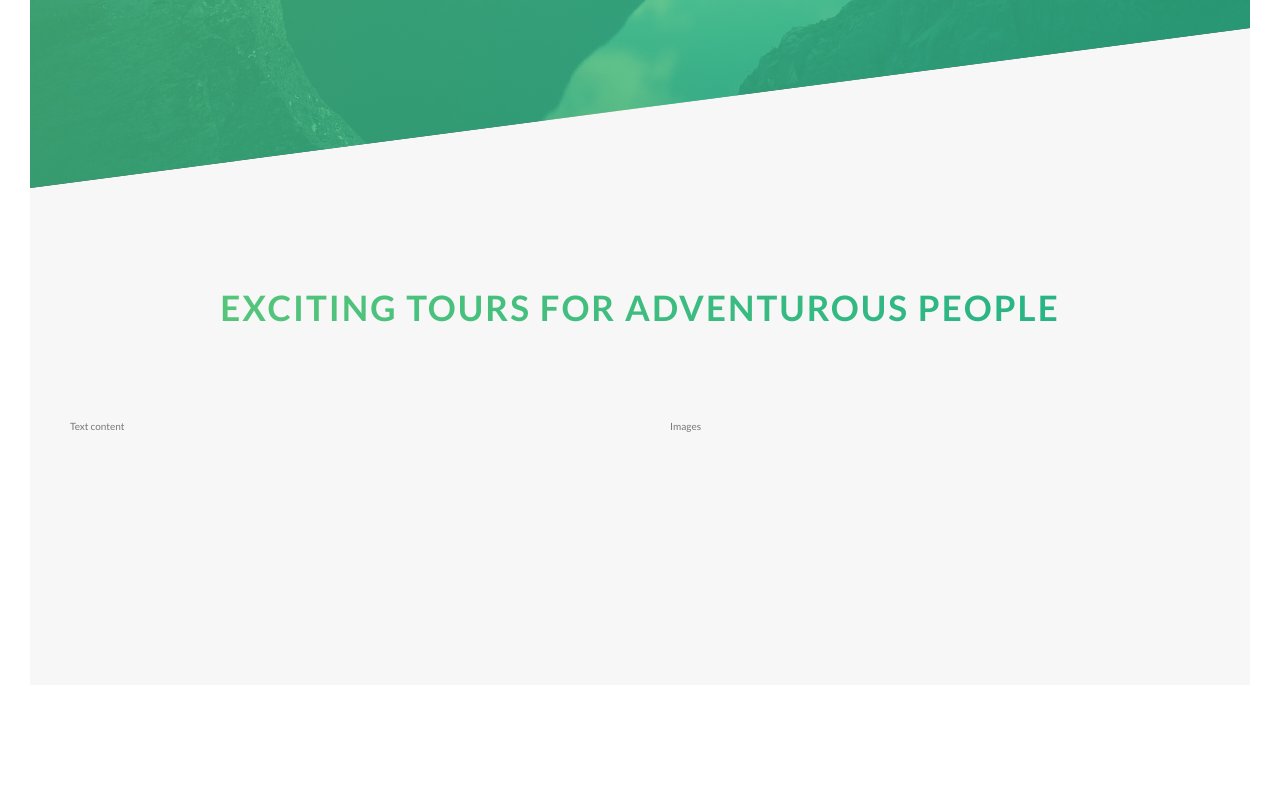
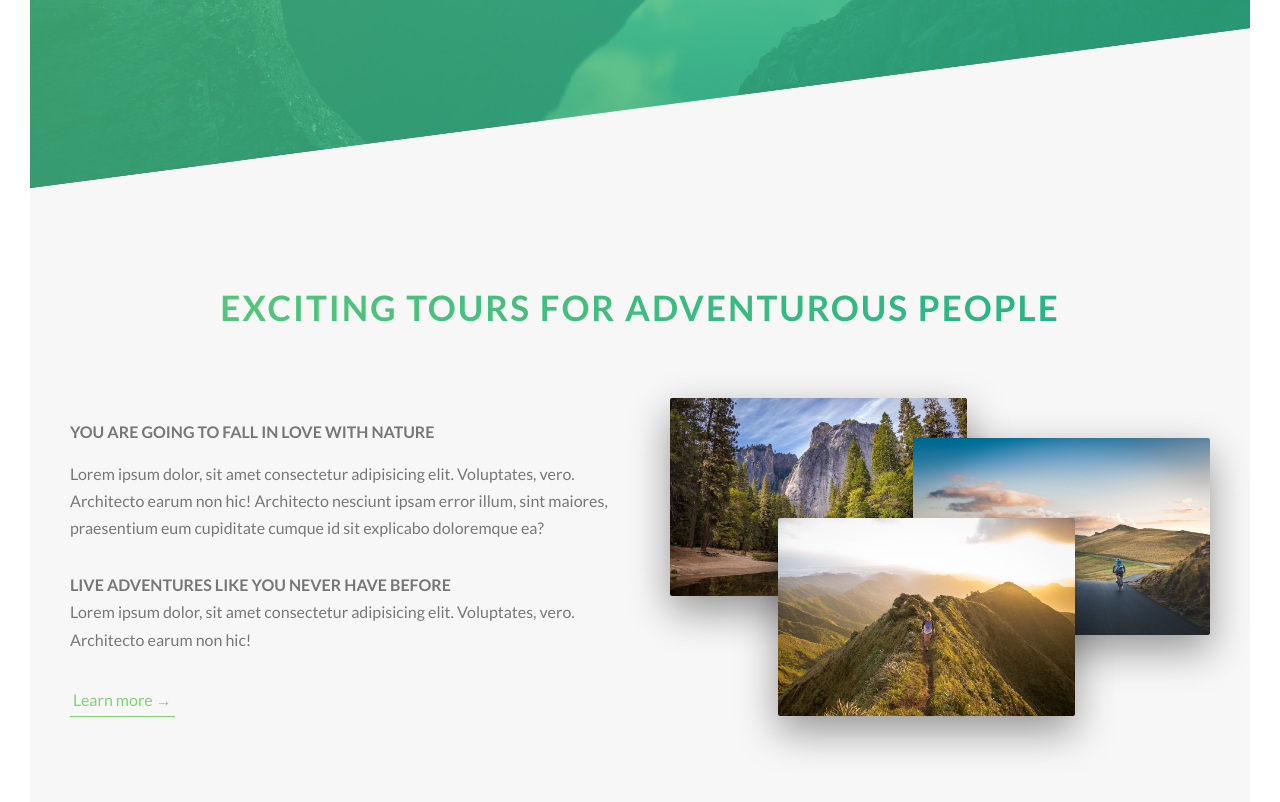
Before and after one commit to Drilonpacarizi/Web-design, a website: page index.html in a window 1280 px wide. Shown: the part 602-1404 px from the top of the page. Before the commit the page ends 1317 px from the top, so only its background shows below. Drawn offline with Linux system fonts and the light colour scheme.

Commit message:
About section

```diff
--- a/index.html
+++ b/index.html
@@ -32,17 +32,28 @@
 
         <main>
             <section class="section-about">
-                <div class="u-center-text u-margin-bottom-8">
+                <div class="u-center-text u-margin-bottom-big">
                         <h2 class="heading-secondary">
                                 Exciting tours for adventurous people
                         </h2>
                 </div>
                 <div class="row">
                     <div class="col-1-of-2">
-                        Text content
+                        <h3 class="heading-tertiary u-margin-bottom-small"> You are going to fall in love with nature</h3>
+                        <p class="paragraph u-margin-bottom-small"> Lorem ipsum dolor, sit amet consectetur adipisicing elit. Voluptates, vero. Architecto earum non hic! Architecto nesciunt ipsam error illum, sint maiores, praesentium eum cupiditate cumque id sit explicabo doloremque ea?</p>
+                        <h3 class="heading-tertiary"> Live adventures like you never have before</h3>
+                        <p class="paragraph"> Lorem ipsum dolor, sit amet consectetur adipisicing elit. Voluptates, vero. Architecto earum non hic!</p>
+                        <a href="#" class="btn-text">
+                                Learn more &rarr;
+                        </a>
+
                     </div>
                     <div class="col-1-of-2">
-                            Images
+                            <div class="composition">
+                                    <img src="img/nat-1-large.jpg" alt="Photo 1" class="composition__photo composition__photo--p1">
+                                    <img src="img/nat-2-large.jpg" alt="Photo 2" class="composition__photo composition__photo--p2">
+                                    <img src="img/nat-3-large.jpg" alt="Photo 3" class="composition__photo composition__photo--p3">
+                            </div>
                     </div>
                     </div>
             </section>
--- a/sass/abstracts/_variables.scss
+++ b/sass/abstracts/_variables.scss
@@ -10,6 +10,9 @@ $color-grey-dark: #777;
 $color-white: #fff;
 $color-black: #000;
 
+// FONT
+$default-font-size: 1.6rem;
+
 //GRID
 $grid-width: 114rem;
 $gutter-vertical: 8rem;
--- a/sass/base/_typography.scss
+++ b/sass/base/_typography.scss
@@ -52,3 +52,16 @@ body {
     text-shadow: .5rem 1rem 2rem rgba($color-black, .2);
   }
 }
+.heading-tertiary {
+  font-size: $default-font-size;
+  font-weight: 700;
+  text-transform: uppercase;
+}
+
+.paragraph {
+  font-size: $default-font-size;
+
+  &:not(:last-child) {
+    margin-bottom: 3rem;
+  }
+}
--- a/sass/base/_utilities.scss
+++ b/sass/base/_utilities.scss
@@ -1,6 +1,12 @@
 .u-center-text {
   text-align: center;
 }
-.u-margin-bottom-8 {
+.u-margin-bottom-small {
+  margin-bottom: 1.5rem;
+}
+.u-margin-bottom-medium {
+  margin-bottom: 4rem;
+}
+.u-margin-bottom-big {
   margin-bottom: 8rem;
 }
--- a/sass/components/_button.scss
+++ b/sass/components/_button.scss
@@ -8,7 +8,7 @@
     border-radius: 10rem;
     transition: all 0.2s;
     position: relative;
-    font-size: 1.5rem;
+    font-size: $default-font-size;
   }
   &:hover {
     transform: translateY(-0.3rem);
@@ -54,3 +54,28 @@
     animation-fill-mode: backwards;
   }
 }
+
+.btn-text {
+  &:link,
+  &:visited {
+    font-size: $default-font-size;
+    color: $color-primary;
+    display: inline-block;
+    text-decoration: none;
+    border-bottom: 1px solid $color-primary;
+    padding: 3px;
+    transition: all .2s;
+  }
+
+  &:hover {
+    background-color: $color-primary;
+    color: $color-white;
+    box-shadow: 0 1rem 2rem rgba($color-black, .15);
+    transform: translateY(-2px)
+  }
+
+  &:active {
+    box-shadow: 0 .5rem 1rem rgba($color-black, .15);
+    transform: translateY(0)
+  }
+}
--- /dev/null
+++ b/sass/components/_compositions.scss
@@ -0,0 +1,38 @@
+.composition {
+  position: relative;
+
+  &__photo{
+    width: 55%;
+    box-shadow: 0 1.5rem 4rem rgba($color-black, .4);
+    border-radius: 2px;
+    position: absolute;
+    z-index: 10;
+    transition: all .2s;
+    outline-offset: 2rem;
+
+    &--p1 {
+      left: 0;
+      top: -2rem;
+    }
+
+    &--p2 {
+      right: 0;
+      top: 2rem;
+    }
+
+    &--p3 {
+      left: 20%;
+      top: 10rem;
+    }
+
+    &:hover {
+      outline: 1.5rem solid $color-primary;
+      transform: scale(1.05) translateY(-0.5rem);
+      box-shadow: 0 2.5rem 4rem rgba($color-black, .5);
+      z-index: 20;
+    }
+  }
+  &:hover &_photo:not(:hover) {
+    transform: scale(.95);
+  }
+}
--- a/sass/main.scss
+++ b/sass/main.scss
@@ -9,6 +9,7 @@
 @import "base/utilities";
 
 @import "components/button";
+@import "components/compositions";
 
 @import "layout/grid";
 @import "layout/header";
```
Also changed, not shown: css/style.css.
